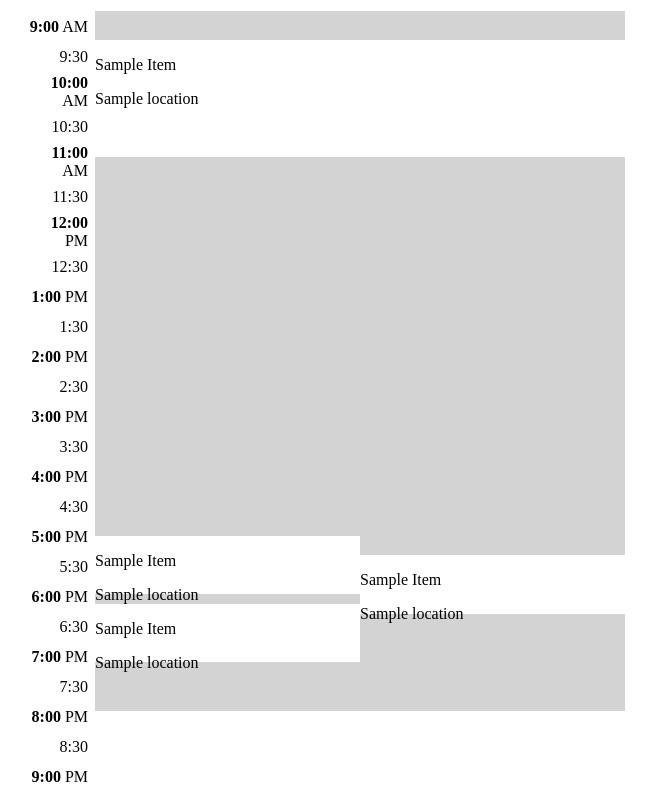
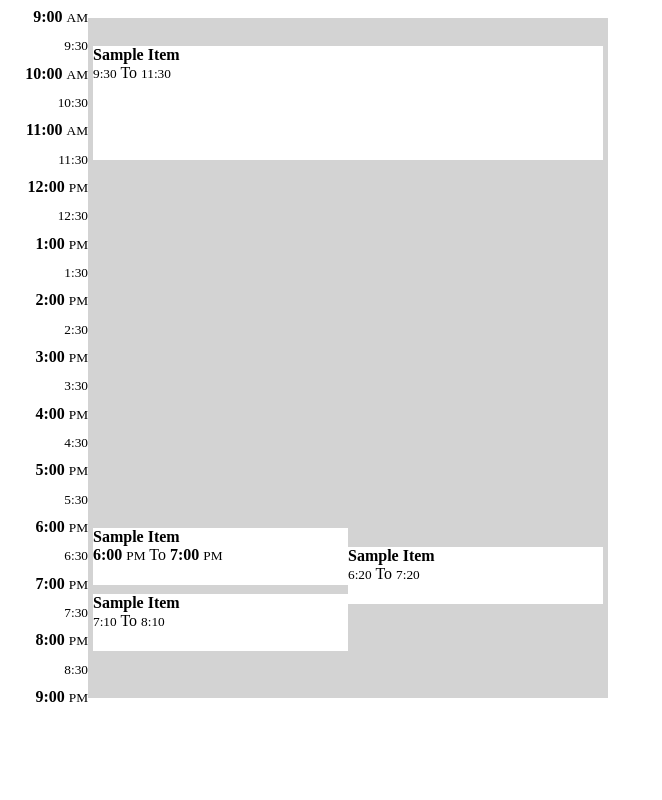
Before and after one commit to RayYi2013/Puzzles, a plain HTML site: page 2/index.html in a window 1280 px wide. Shown: the whole page, without its empty margins (0-662 px from the left). Drawn offline with Linux system fonts and the light colour scheme.

Commit message:
finish task.

```diff
--- a/2/main.css
+++ b/2/main.css
@@ -1,22 +1,57 @@
 
 .calendar {
     padding: 0px 10px 0px 10px;
+    position: relative;
 }
 
 .time-col{
     text-align: right;
+    position: absolute;
 }
 
-.slot-col {
+.time-col span.slot{
+    position: absolute;
+    width: 100%;
+    text-align: right;
+}
+
+.container {
+    background-color: lightgray;
+    position: absolute;
+}
+
+.container > .slot-col  {
     background-color: lightgray;
     position: relative;
+    height: 100%;
+    width: 100%;
 }
+
 
 span.hour {
     font-weight: bold;
 }
 
+span.half-hour {
+    font-weight: lighter;
+    font-size: smaller;
+}
+span.am {
+    font-weight: lighter;
+    font-size: smaller;
+}
 div.slot {
     position: absolute;
     background-color: white;
+    margin-left: 5px;
+    margin-right: 5px;
 }
+
+
+div.slot .event-name{
+    font-weight: bold;
+}
+
+div.slot .event-location{
+    font-weight: normal;
+}
--- a/2/main.js
+++ b/2/main.js
@@ -2,18 +2,45 @@
  * Created by RYi on 10/21/2014.
  */
 
-
-$(function(){
-    var option = {
+/**
+ * create calendar background with time coloumn,
+ * need call the method 'layOutDay' to fill out events.
+ * to display calendar, we need append instance value 'calendar' to ui element.
+ * @param option, option object
+ * @constructor
+ */
+function CalendarDayView(option){
+//    var html = '<table><tr><td ><div ><div class="time-col"></div></div></td><td ><div class="container"><div class="slot-col"></div> </div></td></tr></table>';
+    var html = '<div class="time-col"></div><div class="container"><div class="slot-col"></div></div> ';
+    var defaultOption = {
         height: 700,
         width: 600,
-        timeColWidth: 70,
+        timeColWidth: 80,
         base: 9
     };
 
-    function formatTime(offset){
-        var base = option.base,
-            hour = Math.floor(offset/60) + 9,
+    //set instance values
+    this.option = option || defaultOption;
+    this.calendar = $('<div class="calendar"></div>').append($(html));
+    this.timeCol = $('div.time-col', this.calendar);
+    this.slotCol = $('div.slot-col', this.calendar);
+
+    //set size of calendar
+    option = this.option;
+    this.calendar.height(option.height).width(option.width);
+    $('div.container', this.calendar).css({top:10, left:option.timeColWidth}).height(option.height-20).width(option.width - option.timeColWidth);
+    this.timeCol.height(option.height).width(option.timeColWidth).css({top:0, left:0});
+
+    //build time column
+    this.buildTimeCol();
+
+}
+
+CalendarDayView.prototype = {
+    //create time string
+    formatTime: function (offset){
+        var base = this.option.base,
+            hour = Math.floor(offset/60) + base,
             minute = offset%60,
             am = (hour < 12),
             res = '';
@@ -28,26 +55,72 @@ $(function(){
             res = '<span class="half-hour">' + hour + ':' +  minute + '</span>';
         }
         return res;
-    }
-
-    function buildTimeCol(timeCol){
-        var table = $('<table></table>'),
+    },
+    //build time column in the calendar
+    buildTimeCol:  function (){
+        var timeCol = this.timeCol,
             start = 0,
             end = 12 * 60,
             step = 30,
-            html, row,
-            height = option.height/(((end-start)/30)+1);
+            unit = (timeCol.innerHeight()-20)/(end-start),
+            html, row, top;
+        height = this.timeCol.innerHeight()/(((end-start)/30));
 
         for(i=start; i<=end; i+=step){
-        html = '<tr><td>' + formatTime(i) + '</td></tr>';
-        row = $(html).height(height);
-        table.append(row);
+            html = '<span class="slot">' + this.formatTime(i) + '</span>';
+            row = $(html);
+            row.appendTo(timeCol).css({top:i*unit, left:0}).height(height);
         }
 
-        timeCol.append(table);
+    },
+    buildEventBox : function(event){
+        var slot = $('<div class="slot"></div>'),
+            slotCol = this.slotCol,
+            start = 0,
+            end = 12 * 60,
+            unit = slotCol.height()/(end-start),
+            top = event.start * unit,
+            bottom = event.end * unit,
+            height = bottom - top,
+            width = (slotCol.innerWidth()-10) / event.overlap,
+            left = width * event.col,
+            html = '<div class="event-name">Sample Item<div class="event-location">'+ this.formatTime(event.start) + ' To '+ this.formatTime(event.end) + '</div></div>';
+//            html = '<div class="event-name">Sample Item<div class="event-location">Sample location</div></div>';
+
+
+        slot.appendTo(slotCol).css({top:top,left:left}).width(width).height(height).html(html);
+    },
+    layOutDay: function(events){
+        var i,
+            list = (new DayEventsManager(events)).list,
+            n = list.length;
+
+        //clear event
+        this.slotCol.remove('.slot');
+        //build event boxes.
+        for(i=0; i<n; i++){
+            this.buildEventBox(list[i]);
         }
 
-    function arrangeEvents(events){
+    }
+
+};
+
+/**
+ * create event list from events, and add settings for each event:
+ *   overlap, int, number of events in same overlapping set, 1 means there is no overlap.
+ *   col, int, position in the overlapping set.
+ * @param events
+ * @constructor
+ */
+function DayEventsManager(events){
+    this.init(events);
+    this.arrangeEvents();
+}
+
+DayEventsManager.prototype = {
+    //init method, must called inside constructor.
+    init: function(events){
         //clone events array
         var list = events.slice();
 
@@ -55,21 +128,46 @@ $(function(){
         list = list.sort(function(a,b){
             return a.start > b.start;
         });
+        this.list = list;
 
-        var overlap = {list:[],end:0},//store events group overlapped., each item in list is a group of event without overlapped.
-            i, j, l,event,group,needNewGroup;
-            n = list.length;
+        //init overlap set
+        //store events group overlapped, each item in list is a group of events without overlapped.
+        this.overlap = {list:[],end:0};
+    },
+    //clear current overlap set, before do it, we need set overlap and col of each event in the set.
+    clearOverlap: function(){
+        var list = this.list,
+            overlap = this.overlap,
+            l = overlap.list.length;
 
-        function setOverlap(overlap){
-            var l = overlap.list.length;
+        //go through all group in the list
         $.each(overlap.list,function(i,group){
-                //set overlap and col of each event in each group
+            //go through all event in the group
             $.each(group,function(j,item){
+                //set overlap and col of each event
                 list[item].overlap = l;
                 list[item].col = i;
             })
         });
-        }
+
+        overlap.list = [];
+        overlap.end = 0;
+    },
+    //push current event into new group, then push the new group into overlap set.
+    //and reset end of overlap
+    createNewGroup: function(i){
+        var overlap = this.overlap,
+            list = this.list,
+            event = list[i];
+        overlap.list.push([i]);
+        overlap.end = Math.max(overlap.end,event.end);
+    },
+    //go through event list to calculate overlap value for each event.
+    arrangeEvents: function(){
+        var list = this.list,
+            overlap = this.overlap,
+            i, j, l,event,group,needNewGroup;
+        n = this.list.length;
 
         //calculate overlap value for each event
         for(i=0; i<n; i++){
@@ -78,12 +176,11 @@ $(function(){
             if(l > 0){
                 //if current is outside current overlap list, clear the overlap list.
                 if(overlap.end <= event.start){
-                    //set overlap and col of each event in each group
-                    setOverlap(overlap);
-                    //reset overlap with new group
-                    overlap.list = [];
-                    overlap.list.push([i]);
-                    overlap.end = event.end;
+                    //clear current overlap
+                    this.clearOverlap();
+
+                    //push current event into new group, then push the new group into overlap set.
+                    this.createNewGroup(i);
                 }
                 else{
                     needNewGroup = true;
@@ -93,6 +190,8 @@ $(function(){
                         //find first grout without overlap, push to this group
                         if(event.start > list[group[group.length-1]].end){
                             group.push(i);
+                            //reset end of overlap
+                            overlap.end = Math.max(overlap.end,event.end);
                             needNewGroup = false;
                             break;
                         }
@@ -100,12 +199,9 @@ $(function(){
 
                     //if can't find group without overlap, create new group
                     if(needNewGroup){
-                        group = [i];
-                        overlap.list.push(group);
+                        //push current event into new group, then push the new group into overlap set.
+                        this.createNewGroup(i);
                     }
-
-                    //reset end of overlap
-                    overlap.end = Math.max(overlap.end,event.end);
 
                     //re-order group list by end of last event of each group
                     overlap.list.sort(function(a,b){
@@ -114,70 +210,35 @@ $(function(){
                 }
             }
             else{
-                //create new group, and set end of overlap
-                overlap.list.push([i]);
-                overlap.end = event.end;
+                //push current event into new group, then push the new group into overlap set.
+                this.createNewGroup(i);
             }
         }
 
-        setOverlap(overlap);
+        //clear current overlap
+        this.clearOverlap();
+    }
+};
 
-        return list;
+//expose function layOutDay
+var calendarBuilder;
+function layOutDay(events){
+    calendarBuilder.layOutDay(events);
 }
 
-    function buildEventBox(slotCol, event){
-        var slot = $('<div class="slot"></div>'),
-            start = 0,
-            end = 12 * 60,
-            top = event.start * slotCol.height()/(end-start),
-            bottom = event.end * slotCol.height()/(end-start),
-            height = bottom - top,
-            width = slotCol.width() / event.overlap,
-            left = width * event.col;
+$(function(){
 
+    calendarBuilder = new CalendarDayView();
 
-        slot.appendTo(slotCol).css({top:top,left:left}).width(width).height(height).html('<p>Sample Item</p><p>Sample location</p>');
-    }
+    $('#container').append(calendarBuilder.calendar);
 
-    function layOutDay(slotCol, events) {
-        var i,
-            list = arrangeEvents(events),
-            n = list.length;
-
-        for(i=0; i<n; i++){
-            buildEventBox(slotCol,list[i]);
-        }
-
-
-    }
-
-function buildCalendar() {
-    var html = '<table><tr><td ><div class="time-col"></div></td><td><div class="slot-col"></div></td></tr></table>',
-        calendar = $('<div class="calendar"></div>').append($(html)),
-        timeCol = $('div.time-col', calendar),
-        slotCol = $('div.slot-col', calendar);
-
-    calendar.height(option.height).width(option.width);
-    slotCol.height(option.height).width(option.width - option.timeColWidth);
-    timeCol.height(option.height).width(option.timeColWidth);
 
     var events = [
         {start: 30, end: 150},
         {start: 540, end: 600},
         {start: 560, end: 620},
         {start: 610, end: 670}
-    ]
-    buildTimeCol(timeCol);
-    layOutDay(slotCol,events);
+    ];
 
-
-    return calendar;
-
-}
-
-
-    var calendar = buildCalendar();
-
-    $('#container').append(calendar)
-
+    layOutDay(events);
 });
```
Also changed, not shown: 2/test.html (+2 -0 lines), 2/test.js (+15 -2 lines). Lines whose indentation alone changed are shown as unchanged.
